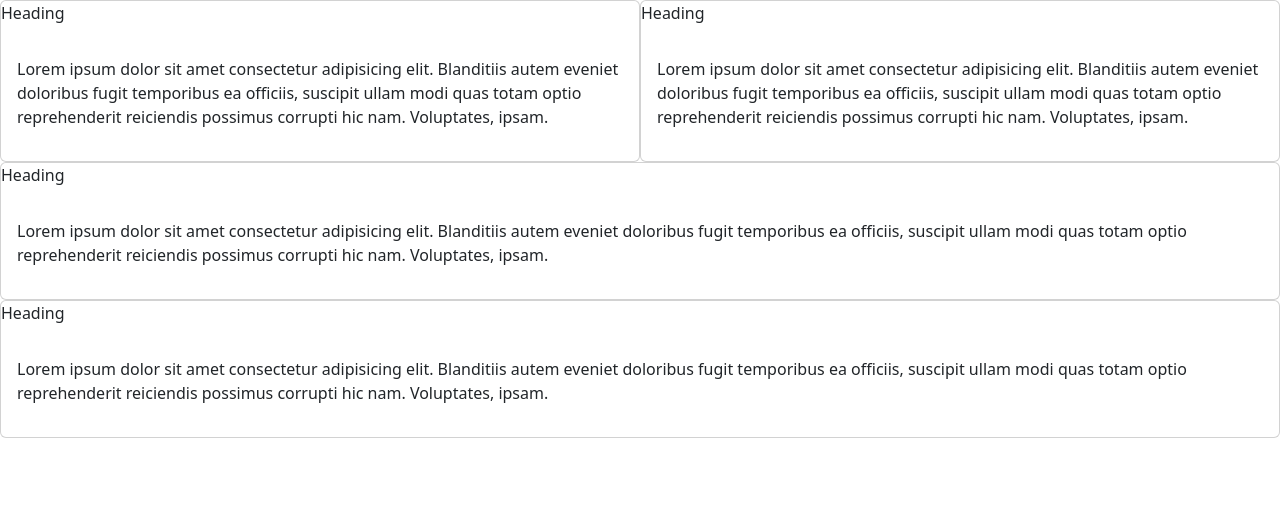
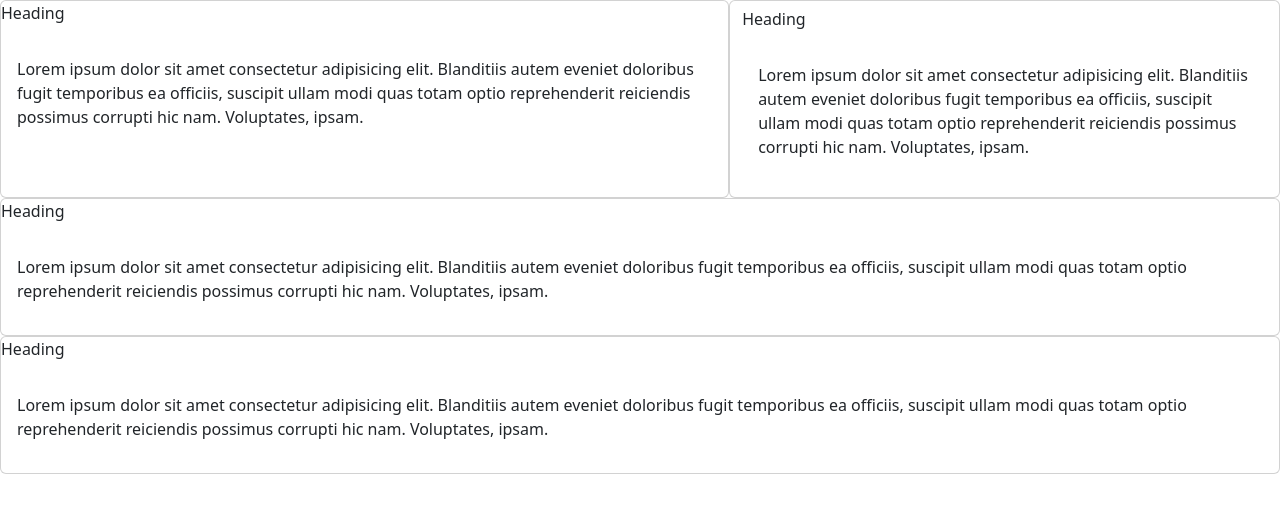
Before and after one commit to Omonroy36/proyecto-html, a plain HTML site: page index.html in a window 1280 px wide. Drawn offline with nearby package versions, Linux system fonts and the light colour scheme.

Commit message:
Update index.html

```diff
--- a/index.html
+++ b/index.html
@@ -25,7 +25,7 @@
           </p>
         </div>
       </div>
-      <div class="card">
+      <div class="card form-control">
         <p>Heading</p>
         <div class="card-body">
           <p>
```
